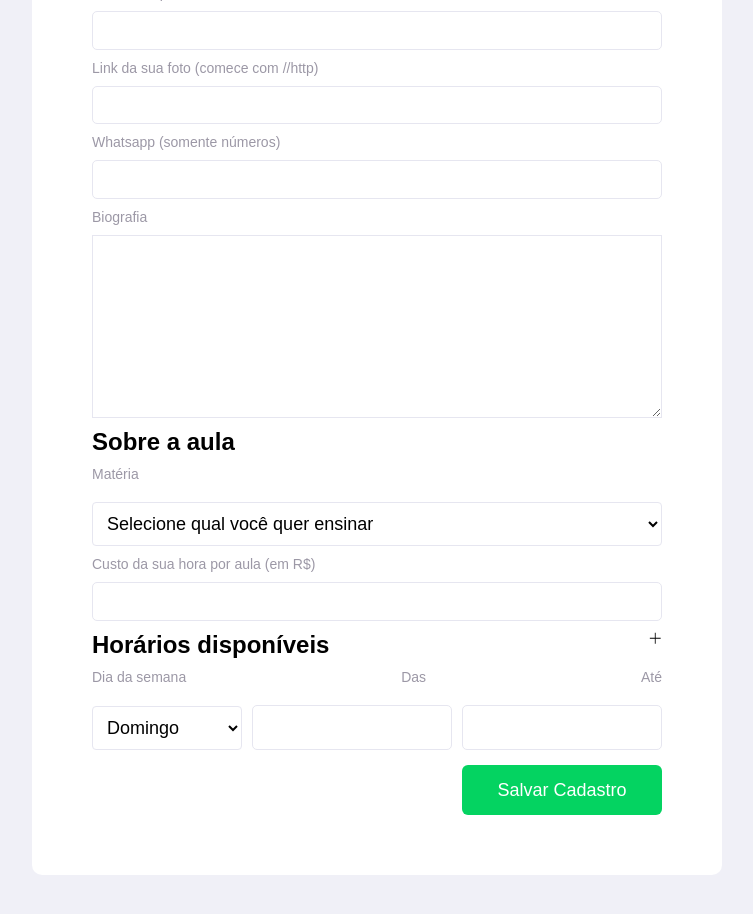
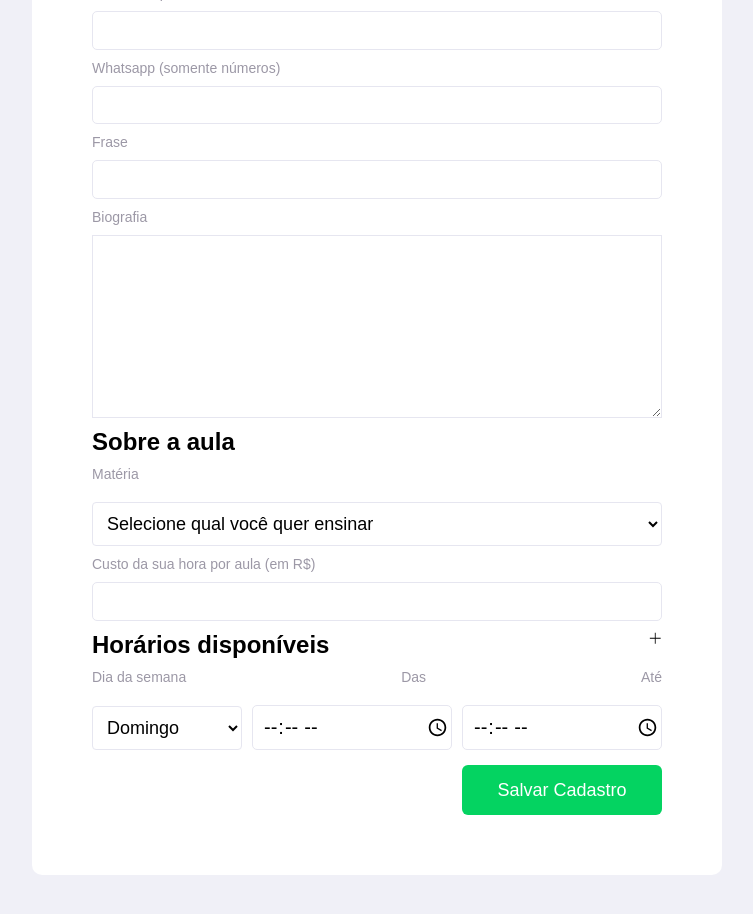
Before and after one commit to tatianemoraes/classes-app, a React (Create React App) app: page /form in a window 1280 px wide. Shown: the part 400-1314 px from the top of the page, without its empty margins (263-1016 px from the left). Built offline with nearby package versions, Linux system fonts and the light colour scheme; data requests are answered from the project's data file.

Commit message:
feat: created context for get proffys and created register of proffys

```diff
--- a/db.json
+++ b/db.json
@@ -4,28 +4,36 @@
       "id": 1,
       "name": "Maria Antonia",
       "class": "Português",
+      "telephone": "(19)99999-9999",
       "mainSentence": "Lorem ipsum dolor sit amet consectetur adipisicing elit. Et enim consectetur fuga facilis!",
-      "moreAbout": "Lorem ipsum, dolor sit amet consectetur adipisicing elit. Rem, repudiandae praesentium. Molestias at voluptatibus officia sed voluptas, eius numquam similique hic necessitatibus odit officiis aut tenetur autem est excepturi cum.",
+      "biography": "Lorem ipsum, dolor sit amet consectetur adipisicing elit. Rem, repudiandae praesentium. Molestias at voluptatibus officia sed voluptas, eius numquam similique hic necessitatibus odit officiis aut tenetur autem est excepturi cum.",
       "price": "40,00",
-      "telephone": "(19)99999-9999"
+      "day": "Sábado",
+      "hour1": "08:00",
+      "hour2": "12:00"
     },
     {
       "id": 2,
       "name": "Marcos Antonio",
       "class": "Química",
+      "telephone": "(19)99999-8888",
       "mainSentence": "Lorem ipsum dolor sit amet consectetur adipisicing elit. Et enim consectetur fuga facilis!",
-      "moreAbout": "Lorem ipsum, dolor sit amet consectetur adipisicing elit. Rem, repudiandae praesentium. Molestias at voluptatibus officia sed voluptas, eius numquam similique hic necessitatibus odit officiis aut tenetur autem est excepturi cum.",
+      "biography": "Lorem ipsum, dolor sit amet consectetur adipisicing elit. Rem, repudiandae praesentium. Molestias at voluptatibus officia sed voluptas, eius numquam similique hic necessitatibus odit officiis aut tenetur autem est excepturi cum.",
       "price": "20,00",
-      "telephone": "(19)99999-8888"
+      "hour1": "08:00",
+      "hour2": "12:00"
     },
     {
-      "id": 3,
-      "name": "Eduardo Torres",
-      "class": "Inglês",
-      "mainSentence": "Lorem ipsum dolor sit amet consectetur adipisicing elit. Et enim consectetur fuga facilis!",
-      "moreAbout": "Lorem ipsum, dolor sit amet consectetur adipisicing elit. Rem, repudiandae praesentium. Molestias at voluptatibus officia sed voluptas, eius numquam similique hic necessitatibus odit officiis aut tenetur autem est excepturi cum.",
-      "price": "35,00",
-      "telephone": "(19)99999-5555"
+      "name": "Tashya Bowen",
+      "telephone": "+1 (609) 713-7314",
+      "mainSentence": "Quis distinctio Del",
+      "price": "538",
+      "hour1": "09:18",
+      "hour2": "10:36",
+      "biography": "Consectetur occaecat",
+      "class": "english",
+      "day": "monday",
+      "id": 3
     }
   ]
 }
--- a/src/App.js
+++ b/src/App.js
@@ -1,11 +1,14 @@
 import { Routes } from './routes';
 import GlobalStyle from './styles/style';
+import ProffysContextProvider from './contexts/useProffysContext';
 
 function App() {
   return (
     <div className="App">
       <GlobalStyle />
-      <Routes />
+      <ProffysContextProvider>
+        <Routes />
+      </ProffysContextProvider>
     </div>
   );
 }
--- a/src/components/FormClasses/index.js
+++ b/src/components/FormClasses/index.js
@@ -1,28 +1,102 @@
-import React from 'react';
+import React, { useState } from 'react';
+import { api } from '../../services/api';
 import { Container, Form } from './style';
 import { VscAdd } from "react-icons/vsc";
 
 function FormClasses() {
+
+  const [ proffy, setProffy ] = useState({});
+
+  function validateFields(event) {
+    setProffy({...proffy, [event.target.name]:event.target.value})
+  }
+
+  const postProffy = async (e) => {
+
+    e.preventDefault();
+
+    if(proffy.name && proffy.telephone && proffy.mainSentence && proffy.price && proffy.hour1 && proffy.hour2 && proffy.biography && proffy.class && proffy.day) {
+      await api.post('/proffys', proffy);
+      alert('cadastrado com sucesso!');
+      setProffy({ name: '', telephone: '', mainSentence: '', price: '', hour1: '', hour2: '', biography: '', class: '', day: '' })
+      return;
+    }
+    if(!proffy.name || !proffy.telephone || !proffy.mainSentence || !proffy.price || !proffy.hour1 || !proffy.hour2 || !proffy.biography || !proffy.class || !proffy.day) {
+      return alert('todos os campos devem estar preenchidos!');
+    }
+    if(proffy.name || !proffy.telephone || !proffy.mainSentence || !proffy.price || !proffy.hour1 || !proffy.hour2 || !proffy.biography || !proffy.class || !proffy.day) {
+      return alert('todos os campos devem estar preenchidos!');
+    }
+    if(!proffy.name || proffy.telephone || !proffy.mainSentence || !proffy.price || !proffy.hour1 || !proffy.hour2 || !proffy.biography || !proffy.class || !proffy.day) {
+      return alert('todos os campos devem estar preenchidos!');
+    }
+    if(!proffy.name || !proffy.telephone || proffy.mainSentence || !proffy.price || !proffy.hour1 || !proffy.hour2 || !proffy.biography || !proffy.class || !proffy.day) {
+      return alert('todos os campos devem estar preenchidos!');
+    }
+    if(!proffy.name || !proffy.telephone || !proffy.mainSentence || proffy.price || !proffy.hour1 || !proffy.hour2 || !proffy.biography || !proffy.class || !proffy.day) {
+      return alert('todos os campos devem estar preenchidos!');
+    }
+    if(!proffy.name || !proffy.telephone || !proffy.mainSentence || !proffy.price || proffy.hour1 || !proffy.hour2 || !proffy.biography || !proffy.class || !proffy.day) {
+      return alert('todos os campos devem estar preenchidos!');
+    }
+    if(!proffy.name || !proffy.telephone || !proffy.mainSentence || !proffy.price || !proffy.hour1 || proffy.hour2 || !proffy.biography || !proffy.class || !proffy.day) {
+      return alert('todos os campos devem estar preenchidos!');
+    }
+    if(!proffy.name || !proffy.telephone || !proffy.mainSentence || !proffy.price || !proffy.hour1 || !proffy.hour2 || proffy.biography || !proffy.class || !proffy.day) {
+      return alert('todos os campos devem estar preenchidos!');
+    }
+    if(!proffy.name || !proffy.telephone || !proffy.mainSentence || !proffy.price || !proffy.hour1 || !proffy.hour2 || !proffy.biography || proffy.class || !proffy.day) {
+      return alert('todos os campos devem estar preenchidos!');
+    }
+    if(!proffy.name || !proffy.telephone || !proffy.mainSentence || !proffy.price || !proffy.hour1 || !proffy.hour2 || !proffy.biography || !proffy.class || proffy.day) {
+      return alert('todos os campos devem estar preenchidos!');
+    }
+  }
+
   return (
     <Container>
       <Form>
         <span>Seus dados</span>
         <hr/>
         <label htmlFor="">Nome completo</label>
-        <input type="text"/>
-        <label htmlFor="">Link da sua foto (comece com //http)</label>
-        <input type="text"/>
+        <input
+          name="name"
+          type="text"
+          onChange={(e) => validateFields(e)}
+          value={proffy.name}
+        />
         <label htmlFor="">Whatsapp (somente números)</label>
-        <input type="tel"/>
+        <input
+          name="telephone"
+          type="tel"
+          onChange={(e) => validateFields(e)}
+          value={proffy.telephone}
+        />
+        <label htmlFor="">Frase</label>
+        <input
+          name="mainSentence"
+          type="text"
+          onChange={(e) => validateFields(e)}
+          value={proffy.mainSentence}
+        />
         <label htmlFor="">Biografia</label>
-        <textarea className="input-biography"></textarea>
+        <textarea
+          name="biography"
+          className="input-biography"
+          onChange={(e) => validateFields(e)}
+          value={proffy.biography}
+        >
+        </textarea>
 
         <span>Sobre a aula</span>
         <label htmlFor="">Matéria</label>
         <select
           className="class"
           name="class"
-          placeholder="Selecione qual você quer ensinar">
+          placeholder="Selecione qual você quer ensinar"
+          onChange={(e) => validateFields(e)}
+          value={proffy.class}
+        >
           <option value=''>Selecione qual você quer ensinar</option>
           <option value="english">Inglês</option>
           <option value="spanish">Espanhol</option>
@@ -31,7 +105,12 @@ function FormClasses() {
         </select>
 
         <label htmlFor="">Custo da sua hora por aula (em R$)</label>
-        <input type="text"/>
+        <input
+          type="text"
+          name="price"
+          onChange={(e) => validateFields(e)}
+          value={proffy.price}
+        />
 
           <div className="availables-hours">
             <span>Horários disponíveis</span>
@@ -47,7 +126,14 @@ function FormClasses() {
           </div>
 
           <div className="appointment-configuration">
-            <select className="weekdays" name="days" id="" placeholder="Selecione o dia">
+            <select
+              className="weekdays"
+              name="day"
+              id=""
+              placeholder="Selecione o dia"
+              onChange={(e) => validateFields(e)}
+              value={proffy.day}
+            >
               <option value="sunday">Domingo</option>
               <option value="monday">Segunda-Feira</option>
               <option value="tuesday">Terça-Feira</option>
@@ -56,12 +142,30 @@ function FormClasses() {
               <option value="friday">Sexta-Feira</option>
               <option value="saturday">Sábado</option>
             </select>
-            <input className="hour1" type="text"/>
-            <input className="hour2" type="text"/>
+            <input
+              className="hour1"
+              type="time"
+              name="hour1"
+              min="09:00" max="18:00"
+              onChange={(e) => validateFields(e)}
+              value={proffy.hour1}
+            />
+            <input
+              className="hour2"
+              type="time"
+              name="hour2"
+              min="08:00" max="23:59"
+              onChange={(e) => validateFields(e)}
+              value={proffy.hour2}
+            />
           </div>
 
           <div>
-            <button className="btn-save">
+            <button
+              className="btn-save"
+              type="button"
+              onClick={(e) => postProffy(e)}
+            >
               Salvar Cadastro
             </button>
           </div>
--- /dev/null
+++ b/src/contexts/useProffysContext.js
@@ -0,0 +1,26 @@
+import React, { createContext, useState } from 'react';
+import { api } from '../services/api';
+
+export const useProffysContext = createContext();
+
+const ProffysContextProvider = ({ children }) => {
+
+  const [proffys, setProffys] = useState([]);
+
+  const getProffys = async () => {
+    const { data } = await api.get('/proffys');
+    setProffys(data);
+  };
+
+  if(!proffys.length > 0) {
+    getProffys();
+  }
+
+  return (
+    <useProffysContext.Provider value={{ proffys, getProffys }}>
+      { children }
+    </useProffysContext.Provider>
+  )
+}
+
+export default ProffysContextProvider;
--- a/src/pages/List/index.js
+++ b/src/pages/List/index.js
@@ -1,6 +1,7 @@
-import React, { useState, useEffect } from 'react';
+/* eslint-disable react-hooks/exhaustive-deps */
+import React, { useContext, useEffect } from 'react';
 import HeaderForm from '../../components/HeaderForm';
-import { api } from '../../services/api';
+import { useProffysContext } from '../../contexts/useProffysContext';
 
 import Profile from '../../assets/Profile.png';
 
@@ -9,15 +10,12 @@ import { Container, Panel } from './style';
 
 function List() {
   const title = 'Estes são os proffys disponíveis.';
-  const [proffys, setProffys] = useState([]);
+
+  const { proffys, getProffys } = useContext(useProffysContext);
 
   useEffect(() => {
-    async function getData() {
-      const { data } = await api.get('/proffys');
-      setProffys(data);
-    }
-    getData();
-  }, []);
+    getProffys()
+  },[]);
 
   return (
     <>
@@ -26,7 +24,7 @@ function List() {
         {
           proffys.map(prof => (
             <Panel key={prof.id}>
-            <div className="profile">
+            <div className='profile'>
               <div className='proffy-details'>
                 <img src={Profile} alt=""/>
                 <div className='title-design'>
@@ -38,14 +36,16 @@ function List() {
                 <span className='proffy-main-phrase'>
                   {prof.mainSentence}
                 </span>
-                <span className='proffy-more-about'>{prof.moreAbout}</span>
+                <span className='proffy-more-about'>{prof.biography}</span>
               </div>
               <hr/>
               <div className='details-price'>
                 <h3 className='proffy-title-price'>Preço/hora</h3>
                 <h4 className='proffy-price'>R$ {prof.price}</h4>
-                <button className='proffy-contact'>
-                  <VscCallOutgoing className="call-img"/>
+                <button
+                  className='proffy-contact'
+                >
+                  <VscCallOutgoing className='call-img'/>
                   Entrar em contato
                 </button>
               </div>
```
Also changed, not shown: src/components/ButtonForm/index.js (deleted), src/components/ButtonForm/style.js (deleted).
